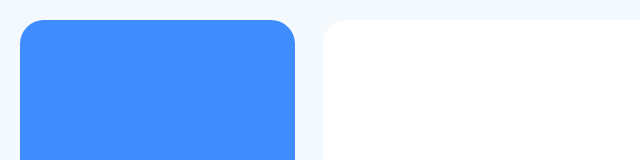
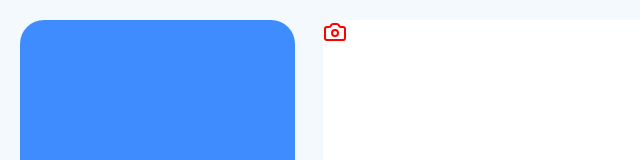
Before and after one commit to azamatjonabdullayev/CRM-Woorkroom-Front, a React (Vite) app: page /register in a window 1280 px wide. Shown: the top 160 px of the page, without its empty margins (0-640 px from the left). Built offline with nearby package versions, Linux system fonts and the light colour scheme.

Commit message:
added vercel.json

```diff
--- a/package.json
+++ b/package.json
@@ -14,6 +14,7 @@
     "@tailwindcss/vite": "^4.1.11",
     "@tanstack/react-query": "^5.83.0",
     "axios": "^1.11.0",
+    "lucide-react": "^0.536.0",
     "react": "^19.1.0",
     "react-dom": "^19.1.0",
     "react-icons": "^5.5.0",
--- a/src/pages/RegisterPage.tsx
+++ b/src/pages/RegisterPage.tsx
@@ -1,11 +1,14 @@
 import React from "react";
+import { Camera } from "lucide-react";
 
 const RegisterPage: React.FC = () => {
   return (
     <div className="h-screen bg-[#f3f9fd] py-5 pl-5 pr-10 flex items-center gap-7">
       <section className="left-side w-[30%] h-full bg-[#3f8cff] rounded-3xl"></section>
 
-      <section className="right-side w-full h-full bg-white rounded-3xl"></section>
+      <section className="right-side w-full h-full bg-white rounded-3xl">
+        <Camera color="red" />
+      </section>
     </div>
   );
 };
```
Also changed, not shown: vercel.json (added), 1 other file (tests, documents, lock files or other folders).
